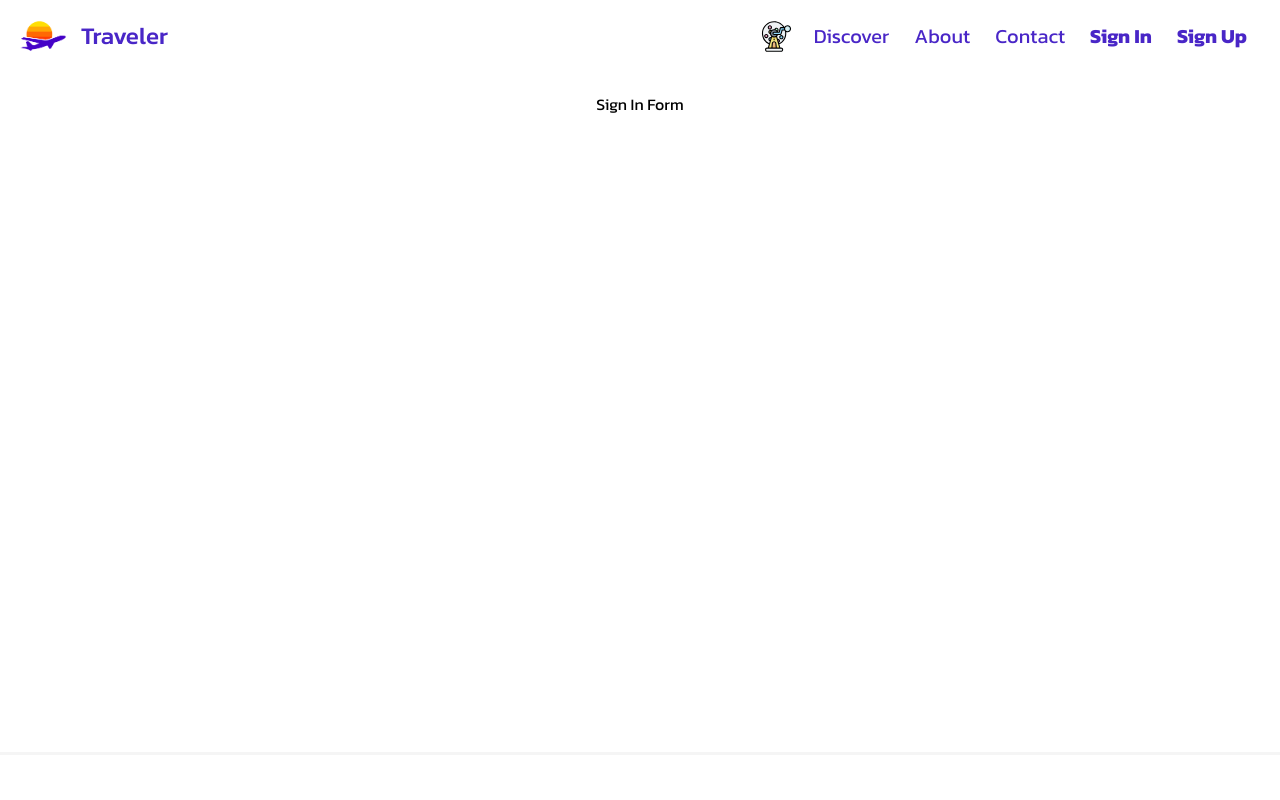
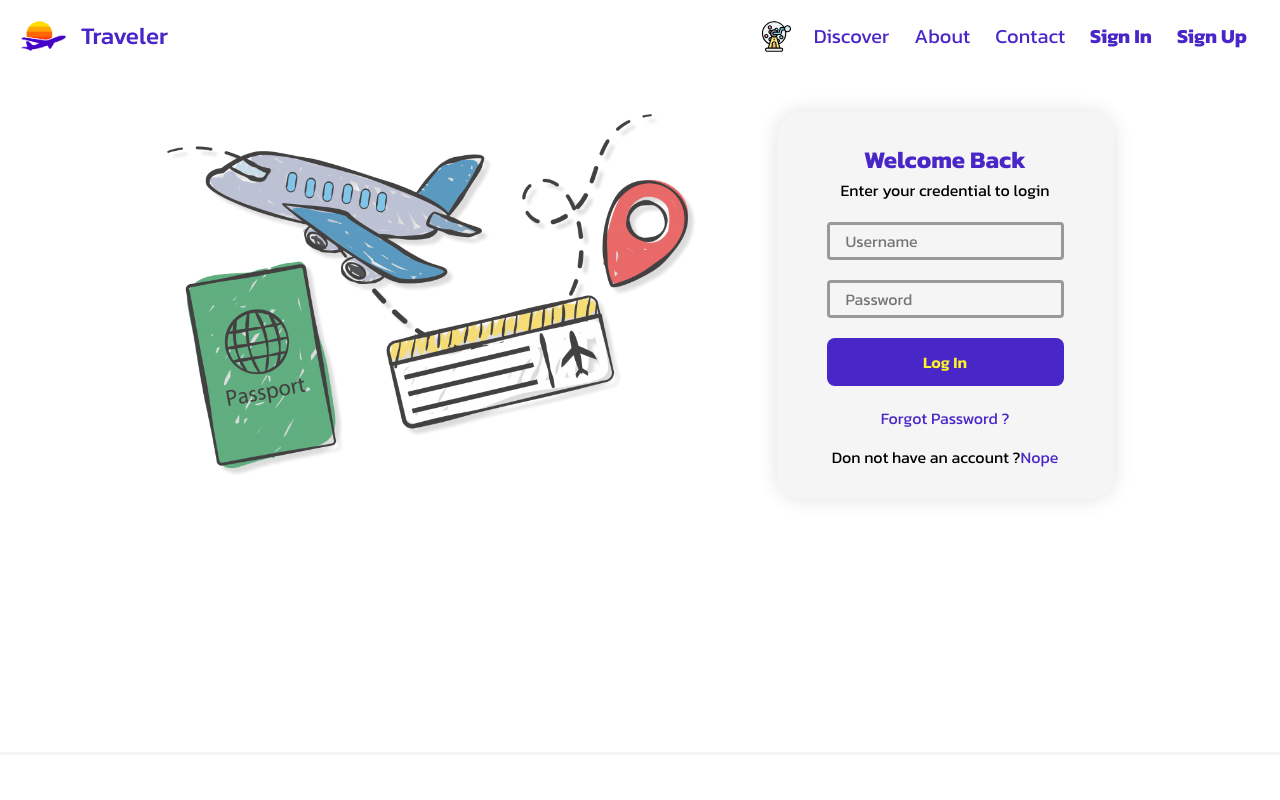
Before and after one commit to Kirill3212/travel-project, a React (Vite) app: page /SignIn in a window 1280 px wide. Shown: the top 800 px of the page. Built offline with nearby package versions, Linux system fonts and the light colour scheme; a web font is replaced by a local one.

Commit message:
signin form

```diff
--- a/src/features/auth/SignInForm.tsx
+++ b/src/features/auth/SignInForm.tsx
@@ -1,5 +1,42 @@
+import styles from './auth.module.scss';
+import { PATH_PAGE } from '../../app/paths';
+import travelItems from '../../assets/signInsignUp/toppng.com-travel-ticket-3675x2517.png';
+import { Input, Button, Text, Link } from '../../shared/ui/index';
+
 const SignInForm = () => {
-  return <div>Sign In Form</div>;
+  return (
+    <div className={styles.authContainer}>
+      <img src={travelItems} alt='travel items' className={styles.authContainer_image} />
+      <div className={styles.authContainer_body}>
+        <div className={styles.authContainer_body_header}>
+          <Text tag='h2' color='purple'>
+            Welcome Back
+          </Text>
+          <Text tag='span'>Enter your credential to login</Text>
+        </div>
+
+        <Input width='max' size='s' placeholder='Username' theme='standart' type='input' />
+        <Input width='auto' size='s' placeholder='Password' theme='standart' type='password' />
+        <Button theme='secondary' width='max'>
+          Log In
+        </Button>
+
+        <div className={styles.authContainer_body_helperLinks}>
+          <Link to={''} color='purple'>
+            Forgot Password ?
+          </Link>
+          <div className={styles.authContainer_body_helperLinks_noAccount}>
+            <Text tag='span'>
+              Don not have an account ?
+              <Link to={PATH_PAGE.signUp} color='purple'>
+                Nope
+              </Link>
+            </Text>
+          </div>
+        </div>
+      </div>
+    </div>
+  );
 };
 
 export default SignInForm;
--- a/src/features/auth/auth.module.scss
+++ b/src/features/auth/auth.module.scss
@@ -2,6 +2,7 @@
 
 .authContainer {
     @include flexSpaceBetween;
+    // min-height: 480px;
     gap: 30px;
 
     &_body {
@@ -18,6 +19,15 @@
             @include flexColumnCenter;
             width: 100%;
         }
+
+        &_helperLinks {
+            @include flexColumnCenter;
+            gap: 15px;
+
+            &_noAccount {
+                @include flexSpaceBetween;
+            }
+        }
     }
 
     &_image {
```
